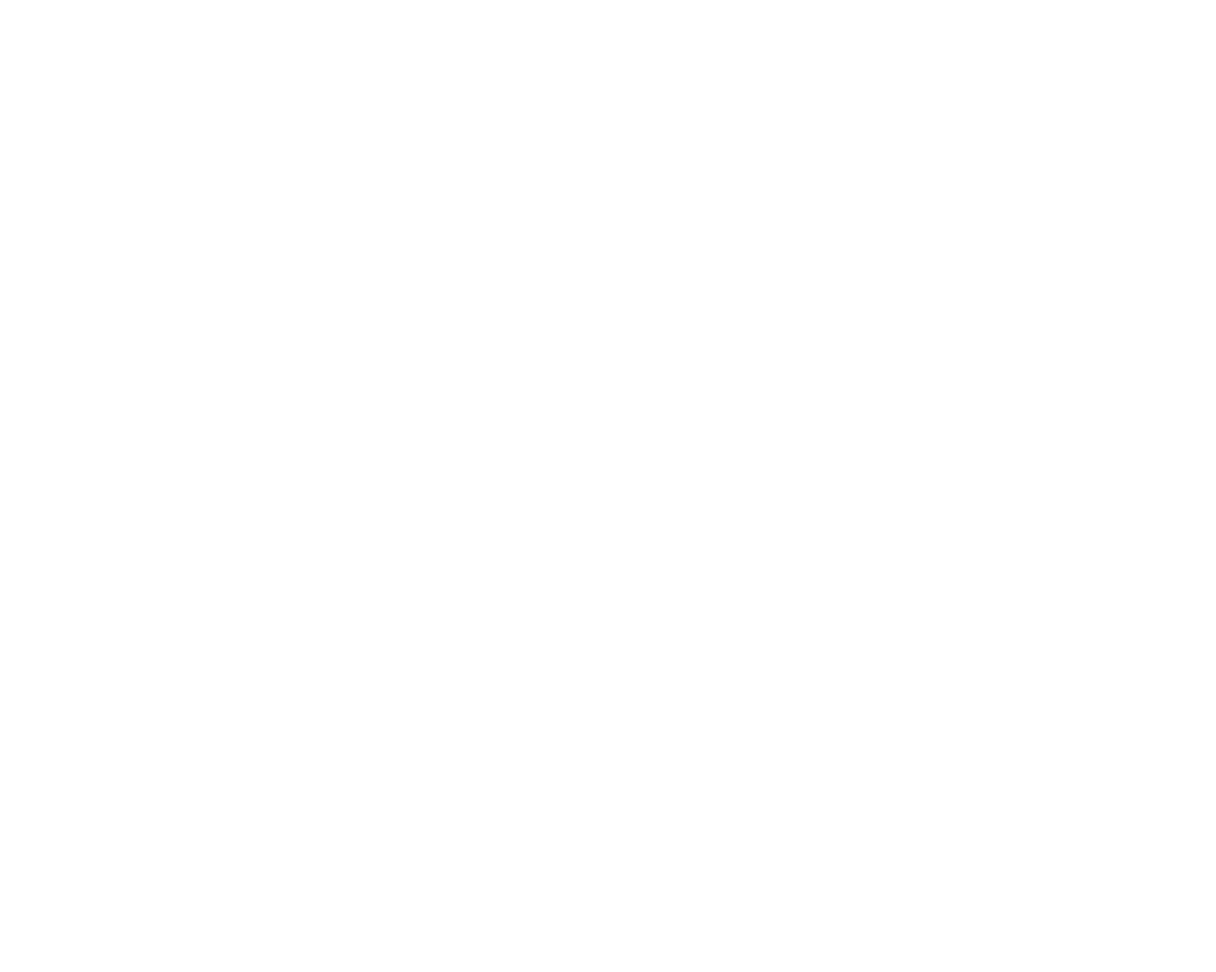
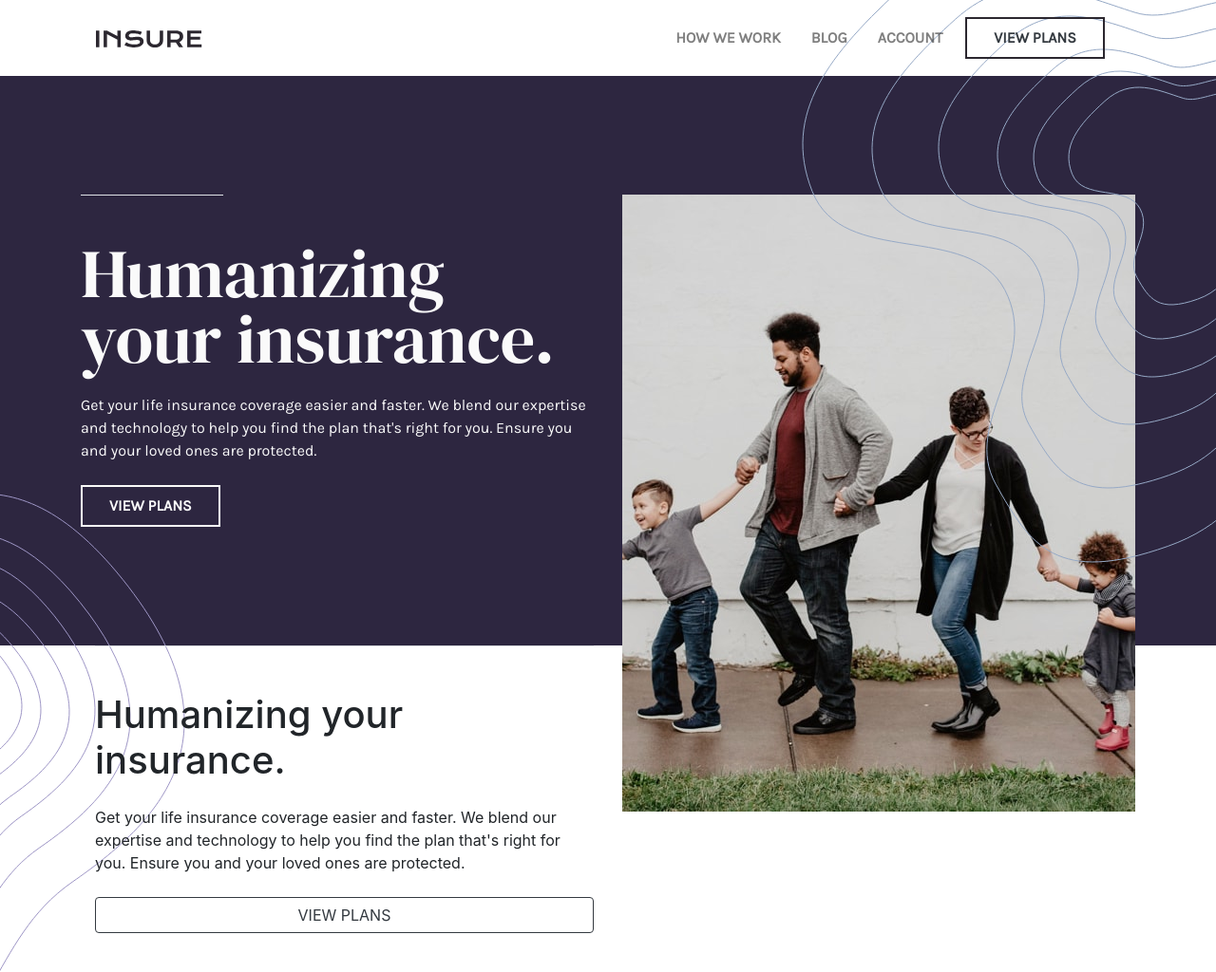
Before and after one commit to gaisuke/insure-landingpage, a plain HTML site: page index.html in a window 1280 px wide. Shown: the whole page at 95% size. Before the commit the page ends 800 px from the top, so only its background shows below. Drawn offline with nearby package versions, Linux system fonts and the light colour scheme.

Commit message:
header and hero, not perfect

```diff
--- a/index.html
+++ b/index.html
@@ -9,7 +9,65 @@
     <link rel="stylesheet" href="responsive.css">
 </head>
 <body>
+    <header  class="d-flex align-items-center">
+        <div  class="container">
+            <nav  class="navbar navbar-light navbar-expand-md">
+                <a href="#" class="navbar-brand">
+                    <img src="img/logo.svg" alt="">
+                </a>
+                <ul class="navbar-nav ml-auto align-items-center">
+                    <li class="nav-item mr-3 text-uppercase">
+                        <a href="#" class="nav-link">
+                            How we work
+                        </a>
+                    </li>
+                    <li class="nav-item mr-3 text-uppercase">
+                        <a href="#" class="nav-link">
+                            blog
+                        </a>
+                    </li>
+                    <li class="nav-item mr-3 text-uppercase">
+                        <a href="#" class="nav-link">
+                            account
+                        </a>
+                    </li>
+                    <li class="nav-item mr-3 text-uppercase">
+                        <a href="#" class="btn btn-outline-dark">view plans</a>
+                    </li>
+                </ul>
+            </nav>
+        </div>
+    </header>
 
+    <section id="home" class="d-flex align-items-center">
+        <img id="pattern-right" class="position-absolute" src="img/bg-pattern-intro-right-desktop.svg" alt="">
+        <img id="pattern-left" class="position-absolute" src="img/bg-pattern-intro-left-desktop.svg" alt="">
+        <div class="container">
+            <div class="row">
+                <div class="d-flex flex-column col-lg-6">
+                    <span class="border-bottom mb-5"></span>
+                    <h1 class="mb-4">Humanizing your insurance.</h1>
+                    <p class="mb-4">Get your life insurance coverage easier and faster. We blend our expertise and technology to help you find the plan that's right for you. Ensure you and your loved ones are protected.</p>
+                    <a href="#" class="text-uppercase btn btn-outline-dark">view plans</a>
+                </div>
+                <div class="col-lg-6 position-relative">
+                    <img class="position-absolute" src="img/image-intro-desktop.jpg" alt="">
+                    <!-- <img id="pattern-right" style="top: 4;" class="position-absolute" src="img/bg-pattern-intro-right-desktop.svg" alt=""> -->
+                </div>
+            </div>
+        </div>
+    </section>
+
+    <section>
+        <div class="container">
+            <div class="d-flex flex-column col-lg-6">
+                <span class="border-bottom mb-5"></span>
+                <h1 class="mb-4">Humanizing your insurance.</h1>
+                <p class="mb-4">Get your life insurance coverage easier and faster. We blend our expertise and technology to help you find the plan that's right for you. Ensure you and your loved ones are protected.</p>
+                <a href="#" class="text-uppercase btn btn-outline-dark">view plans</a>
+            </div>
+        </div>
+    </section>
 
 
     <script src="https://code.jquery.com/jquery-3.5.1.slim.min.js" integrity="sha384-DfXdz2htPH0lsSSs5nCTpuj/zy4C+OGpamoFVy38MVBnE+IbbVYUew+OrCXaRkfj" crossorigin="anonymous"></script>
--- a/style.css
+++ b/style.css
@@ -11,3 +11,85 @@
     --font-headings         : 'DM Serif Display', serif;
     --font-body             : 'Karla', sans-serif;
 }
+
+* {
+    margin: 0;
+	padding: 0;
+	border: 0;
+	font-size: 100%;
+	font: inherit;
+	vertical-align: baseline;
+}
+
+header {
+    height: 80px;
+    font-family: var(--font-body);
+    font-weight: 700;
+    z-index: 99;
+    position: relative;
+}
+
+nav .btn-outline-dark {
+    font-weight: 700;
+    border: 2px solid var(--very-dark-violet);
+    border-radius: 0;
+    padding: 8px 28px;
+}
+nav .navbar {
+    padding: 0;
+
+}
+
+#home {
+    height: 600px;
+    background-color: var(--dark-violet);
+    color: var(--very-light-gray);
+    z-index: 0;
+    /* background-image: url("img/bg-pattern-intro-right-desktop.svg");
+    background-repeat: no-repeat;
+    background-position: right; */
+}
+
+#home #pattern-right {
+    right: 0;
+    top: 0;
+    z-index: 4;
+}
+
+#home #pattern-left {
+    left: 0;
+    top: 520px;
+}
+
+#home h1 {
+    font-family: var(--font-headings);
+    font-size: 72px;
+    line-height: 95.7%;
+}
+
+#home span {
+    width: 150px;
+}
+
+#home p {
+    font-family: var(--font-body);
+    font-weight: normal;
+}
+
+#home .btn-outline-dark {
+    font-weight: 700;
+    border: 2px solid var(--very-light-gray);
+    color: var(--very-light-gray);
+    border-radius: 0;
+    font-family: var(--font-body);
+    font-size: 16px;
+    padding: 8px 28px;
+    width: 146.81px;
+    height: 44px;
+}
+
+#home .btn-outline-dark:hover {
+    border: 2px solid white;
+    color: var(--very-dark-violet);
+
+}
```
